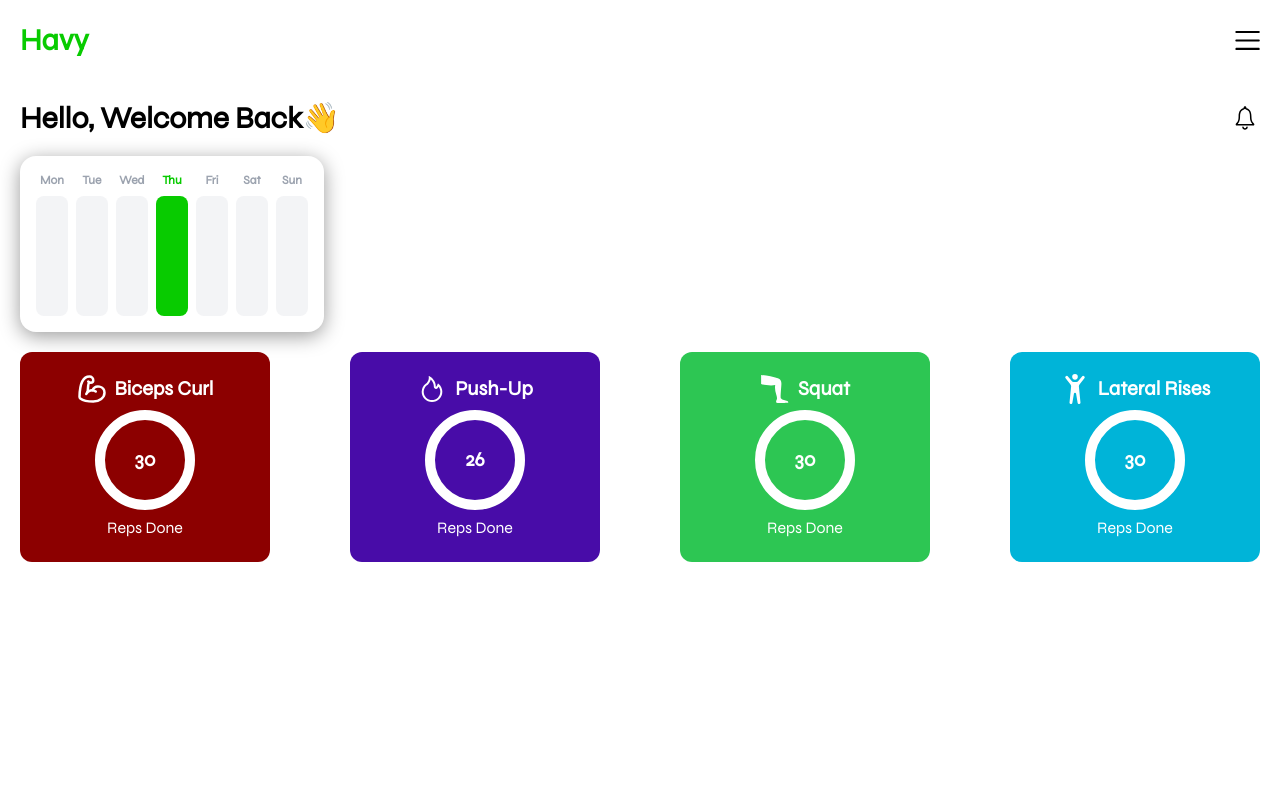
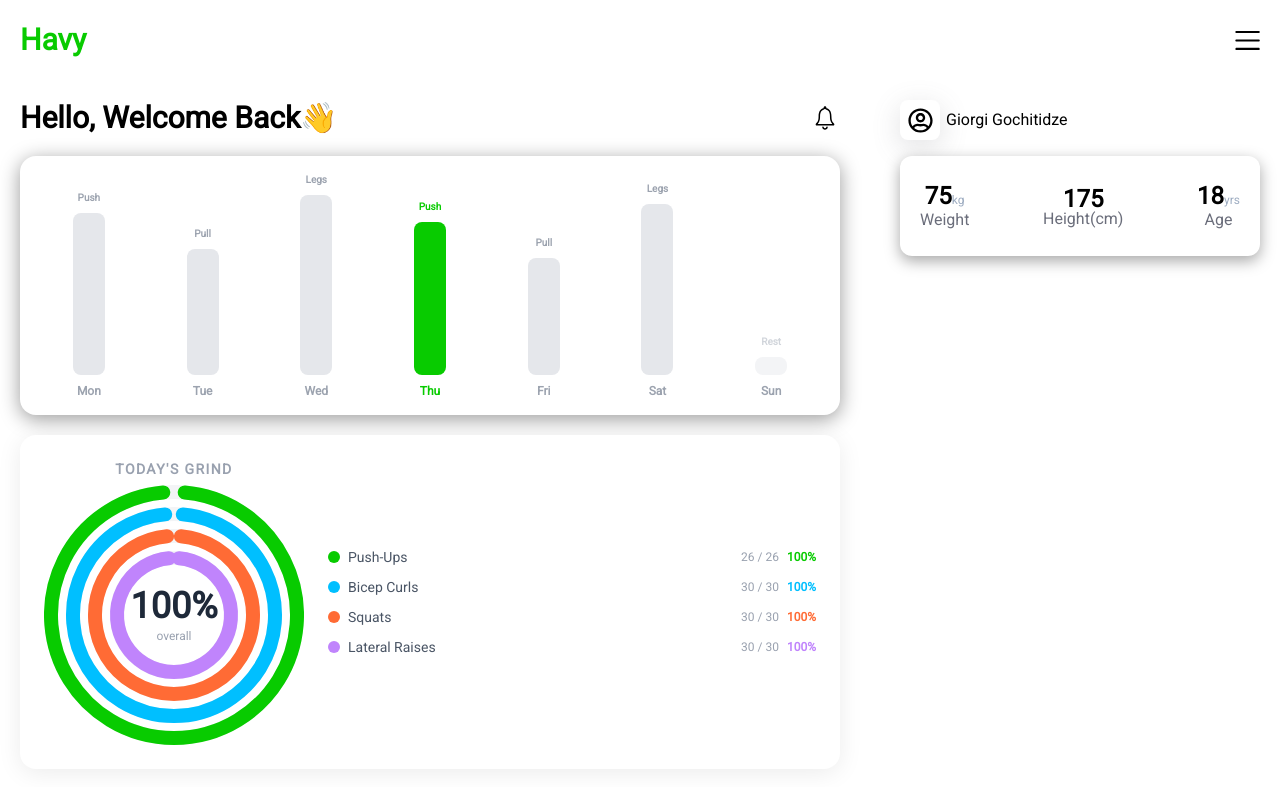
Before and after one commit to GiorgiGochitidze/havy, a Next.js app: page / in a window 1280 px wide. Shown: the top 787 px of the page. Built offline with nearby package versions, Linux system fonts and the light colour scheme.

Commit message:
added simple charts and stats, also mini profile

```diff
--- a/src/app/globals.css
+++ b/src/app/globals.css
@@ -1,8 +1,8 @@
 @import "tailwindcss";
 
 @font-face {
-  font-family: 'Syne';
-  src: url('/fonts/Syne-VariableFont_wght.ttf') format('truetype');
+  font-family: 'Roboto';
+  src: url('/fonts/Roboto-VariableFont_wdth,wght.ttf') format('truetype');
   font-weight: normal;
   font-style: normal;
 }
@@ -13,5 +13,5 @@
 }
 
 *{
-  font-family: "Syne", sans-serif;
+  font-family: "Roboto", sans-serif;
 }
--- a/src/app/page.tsx
+++ b/src/app/page.tsx
@@ -1,9 +1,13 @@
 import Landing from "@/components/Landing/Landing";
+import MiniProfile from "@/components/Profile/MiniProfile";
 
 export default function Home() {
   return (
-    <main className="w-full h-auto gap-5 flex flex-col justify-start p-5">
-      <Landing />
-    </main>
+    <div className="flex gap-5">
+      <main className="w-[calc(100%-400px)] h-auto gap-5 flex flex-col justify-start p-5">
+        <Landing />
+      </main>
+     <MiniProfile />
+    </div>
   );
 }
--- /dev/null
+++ b/src/components/Charts/Radial/RadialChart.tsx
@@ -0,0 +1,136 @@
+"use client";
+
+import { useEffect, useState } from "react";
+
+const workouts = [
+  { name: "Push-Ups", total: 26, goal: 26, color: "#08CB00" },
+  { name: "Bicep Curls", total: 30, goal: 30, color: "#00BFFF" },
+  { name: "Squats", total: 30, goal: 30, color: "#FF6B35" },
+  { name: "Lateral Raises", total: 30, goal: 30, color: "#C084FC" },
+];
+
+const SIZE = 260;
+const CENTER = SIZE / 2;
+const STROKE = 14;
+const GAP = 22;
+
+function polarToCartesian(cx: number, cy: number, r: number, angleDeg: number) {
+  const rad = ((angleDeg - 90) * Math.PI) / 180;
+  return { x: cx + r * Math.cos(rad), y: cy + r * Math.sin(rad) };
+}
+
+function describeArc(
+  cx: number,
+  cy: number,
+  r: number,
+  startAngle: number,
+  endAngle: number,
+) {
+  const s = polarToCartesian(cx, cy, r, startAngle);
+  const e = polarToCartesian(cx, cy, r, endAngle);
+  const large = endAngle - startAngle > 180 ? 1 : 0;
+  return `M ${s.x} ${s.y} A ${r} ${r} 0 ${large} 1 ${e.x} ${e.y}`;
+}
+
+const RadialChart = () => {
+  const [progress, setProgress] = useState(workouts.map(() => 0));
+
+  useEffect(() => {
+    const timer = setTimeout(() => {
+      setProgress(workouts.map((w) => w.total / w.goal));
+    }, 100);
+    return () => clearTimeout(timer);
+  }, []);
+
+  const totalDone = workouts.reduce((a, w) => a + w.total, 0);
+  const totalGoal = workouts.reduce((a, w) => a + w.goal, 0);
+  const overallPct = Math.round((totalDone / totalGoal) * 100);
+
+  return (
+    <div className="bg-white rounded-2xl shadow-[0_4px_24px_rgba(0,0,0,0.08)] p-6 w-full flex items-center gap-6">
+      <div className="text-center">
+        <p className="text-sm mb-1.5 font-semibold text-gray-400 uppercase tracking-widest">
+          Today&apos;s Grind
+        </p>
+
+        <div className="relative" style={{ width: SIZE, height: SIZE }}>
+          <svg width={SIZE} height={SIZE}>
+            {workouts.map((w, i) => {
+              const r = CENTER - STROKE / 2 - i * GAP;
+              const end = 5 + progress[i] * 350;
+              return (
+                <g key={w.name}>
+                  {/* Track */}
+                  <circle
+                    cx={CENTER}
+                    cy={CENTER}
+                    r={r}
+                    fill="none"
+                    stroke="#f3f4f6"
+                    strokeWidth={STROKE}
+                    strokeLinecap="round"
+                  />
+                  {/* Progress arc */}
+                  <path
+                    d={describeArc(CENTER, CENTER, r, 5, Math.max(5.5, end))}
+                    fill="none"
+                    stroke={w.color}
+                    strokeWidth={STROKE}
+                    strokeLinecap="round"
+                    style={{
+                      transition: "all 1.2s cubic-bezier(0.34, 1.56, 0.64, 1)",
+                      transitionDelay: `${i * 0.15}s`,
+                    }}
+                  />
+                </g>
+              );
+            })}
+          </svg>
+
+          {/* Center label */}
+          <div className="absolute inset-0 flex flex-col items-center justify-center">
+            <span className="text-4xl font-black text-gray-800">
+              {overallPct}%
+            </span>
+            <span className="text-xs text-gray-400 font-medium mt-0.5">
+              overall
+            </span>
+          </div>
+        </div>
+      </div>
+
+      {/* Legend */}
+      <div className="flex flex-col gap-2.5 w-full">
+        {workouts.map((w) => {
+          const pct = Math.round((w.total / w.goal) * 100);
+          return (
+            <div
+              key={w.name}
+              className="flex items-center justify-between gap-3"
+            >
+              <div className="flex items-center gap-2">
+                <div
+                  className="w-3 h-3 rounded-full flex-shrink-0"
+                  style={{ backgroundColor: w.color }}
+                />
+                <span className="text-sm text-gray-600 font-medium">
+                  {w.name}
+                </span>
+              </div>
+              <div className="flex items-center gap-2">
+                <span className="text-xs text-gray-400">
+                  {w.total.toLocaleString()} / {w.goal.toLocaleString()}
+                </span>
+                <span className="text-xs font-bold" style={{ color: w.color }}>
+                  {pct}%
+                </span>
+              </div>
+            </div>
+          );
+        })}
+      </div>
+    </div>
+  );
+};
+
+export default RadialChart;
--- a/src/components/Landing/Landing.tsx
+++ b/src/components/Landing/Landing.tsx
@@ -1,6 +1,7 @@
 import { IoIosNotificationsOutline } from "react-icons/io";
 import Progress from "./Progress";
 import WeekDays from "./WeekDays";
+import RadialChart from "../Charts/Radial/RadialChart";
 
 const Landing = () => {
   return (
@@ -10,7 +11,10 @@ const Landing = () => {
         <IoIosNotificationsOutline size={30} />
       </div>
 
-      <WeekDays />
+      <div className="w-full h-auto flex-wrap flex items-stretch justify-start gap-5">
+        <WeekDays />
+        <RadialChart />
+      </div>
       <Progress />
     </div>
   );
--- a/src/components/Landing/Progress.tsx
+++ b/src/components/Landing/Progress.tsx
@@ -6,7 +6,7 @@ import { BsPersonArmsUp } from "react-icons/bs";
 
 const Progress = () => {
   return (
-    <div className="w-full h-auto flex justify-between items-center gap-5">
+    <div className="w-full flex-wrap h-auto flex justify-between items-center gap-5">
       <ProgressCard
         name={"Biceps Curl"}
         amount={30}
--- a/src/components/Landing/WeekDays.tsx
+++ b/src/components/Landing/WeekDays.tsx
@@ -1,36 +1,46 @@
 const days = [
-  { short: "Mon", full: "Monday" },
-  { short: "Tue", full: "Tuesday" },
-  { short: "Wed", full: "Wednesday" },
-  { short: "Thu", full: "Thursday" },
-  { short: "Fri", full: "Friday" },
-  { short: "Sat", full: "Saturday" },
-  { short: "Sun", full: "Sunday" },
+  { short: "Mon", full: "Monday",    training: "Push", intensity: 0.9 },
+  { short: "Tue", full: "Tuesday",   training: "Pull", intensity: 0.7 },
+  { short: "Wed", full: "Wednesday", training: "Legs", intensity: 1.0 },
+  { short: "Thu", full: "Thursday",  training: "Push", intensity: 0.85 },
+  { short: "Fri", full: "Friday",    training: "Pull", intensity: 0.65 },
+  { short: "Sat", full: "Saturday",  training: "Legs", intensity: 0.95 },
+  { short: "Sun", full: "Sunday",    training: "Rest", intensity: 0.1 },
 ];
 
+const MAX_HEIGHT = 180; // px
+
 const WeekDays = () => {
-  const today = new Date().getDay(); // 0 = Sunday
-  const todayIndex = today === 0 ? 6 : today - 1; // convert to Mon=0 ... Sun=6
+  const today = new Date().getDay();
+  const todayIndex = today === 0 ? 6 : today - 1;
 
   return (
-    <div className="flex gap-2 bg-white p-4 rounded-2xl w-fit shadow-[0_4px_20px_rgba(0,0,0,0.4)]">
+    <div className="flex gap-2 bg-white p-4 rounded-2xl min-w-90 w-full shadow-[0_4px_20px_rgba(0,0,0,0.4)] items-end">
       {days.map((day, i) => {
         const isToday = i === todayIndex;
+        const isRest = day.training === "Rest";
+        const barHeight = Math.round(day.intensity * MAX_HEIGHT);
         return (
-          <div key={day.short} className="flex flex-col items-center gap-2">
+          <div key={day.short} className="flex flex-col w-full items-center gap-2">
+            <span
+              className="text-[10px] font-semibold"
+              style={{ color: isToday ? "#08CB00" : isRest ? "#d1d5db" : "#9ca3af" }}
+            >
+              {day.training}
+            </span>
+            <div
+              className="w-8 rounded-lg transition-all duration-300"
+              style={{
+                height: `${barHeight}px`,
+                backgroundColor: isToday ? "#08CB00" : isRest ? "#f3f4f6" : "#e5e7eb",
+              }}
+            />
             <span
               className="text-xs font-semibold"
               style={{ color: isToday ? "#08CB00" : "#9ca3af" }}
             >
               {day.short}
             </span>
-            <div
-              className="w-8 rounded-lg transition-all duration-300"
-              style={{
-                height: "120px",
-                backgroundColor: isToday ? "#08CB00" : "#f3f4f6",
-              }}
-            />
           </div>
         );
       })}
--- /dev/null
+++ b/src/components/Profile/Goals.tsx
@@ -0,0 +1,9 @@
+const Goals = () => {
+    return (
+        <div className="w-full">
+
+        </div>
+     );
+}
+
+export default Goals;
--- /dev/null
+++ b/src/components/Profile/MiniProfile.tsx
@@ -0,0 +1,22 @@
+import { FaRegUserCircle } from "react-icons/fa";
+import MiniStats from "./MiniStats";
+import Goals from "./Goals";
+
+const MiniProfile = () => {
+  return (
+    <div className="min-w-100 h-autp flex flex-col gap-4 p-5">
+      <div className="flex items-center justify-start gap-1.5">
+        <div className="w-10 h-10 shadow-[0px_7px_29px_0px_rgba(100,100,111,0.2)] bg-white rounded-lg flex items-center justify-center">
+          <FaRegUserCircle size={25} />
+        </div>
+        <p>Giorgi Gochitidze</p>
+      </div>
+
+      <MiniStats />
+
+      <Goals />
+    </div>
+  );
+};
+
+export default MiniProfile;
--- /dev/null
+++ b/src/components/Profile/MiniStats.tsx
@@ -0,0 +1,24 @@
+const MiniStats = () => {
+    return (
+         <div className="w-full flex items-center px-5 justify-between rounded-xl h-25 bg-white shadow-[0px_5px_15px_rgba(0,0,0,0.35)]">
+        <p className="text-2xl mt-2.5 text-center leading-[0.5]">
+          <span className="font-bold">75</span>
+          <span className="text-[#9DACC1] text-xs">kg</span> <br />{" "}
+          <span className=" text-base text-[#6B6E7B]">Weight</span>
+        </p>
+
+        <p className="text-2xl mt-2.5 text-center leading-[0.7]">
+          <span className="font-bold">175</span> <br />
+          <span className=" text-base text-[#6B6E7B]">Height(cm)</span>
+        </p>
+
+        <p className="text-2xl mt-2.5 text-center leading-[0.5]">
+          <span className="font-bold">18</span>
+          <span className="text-[#9DACC1] text-xs">yrs</span> <br />{" "}
+          <span className=" text-base text-[#6B6E7B]">Age</span>
+        </p>
+      </div>
+     );
+}
+
+export default MiniStats;
```
Also changed, not shown: public/fonts/Roboto-VariableFont_wdth,wght.ttf (added), src/components/assets/sleep.png (added).
